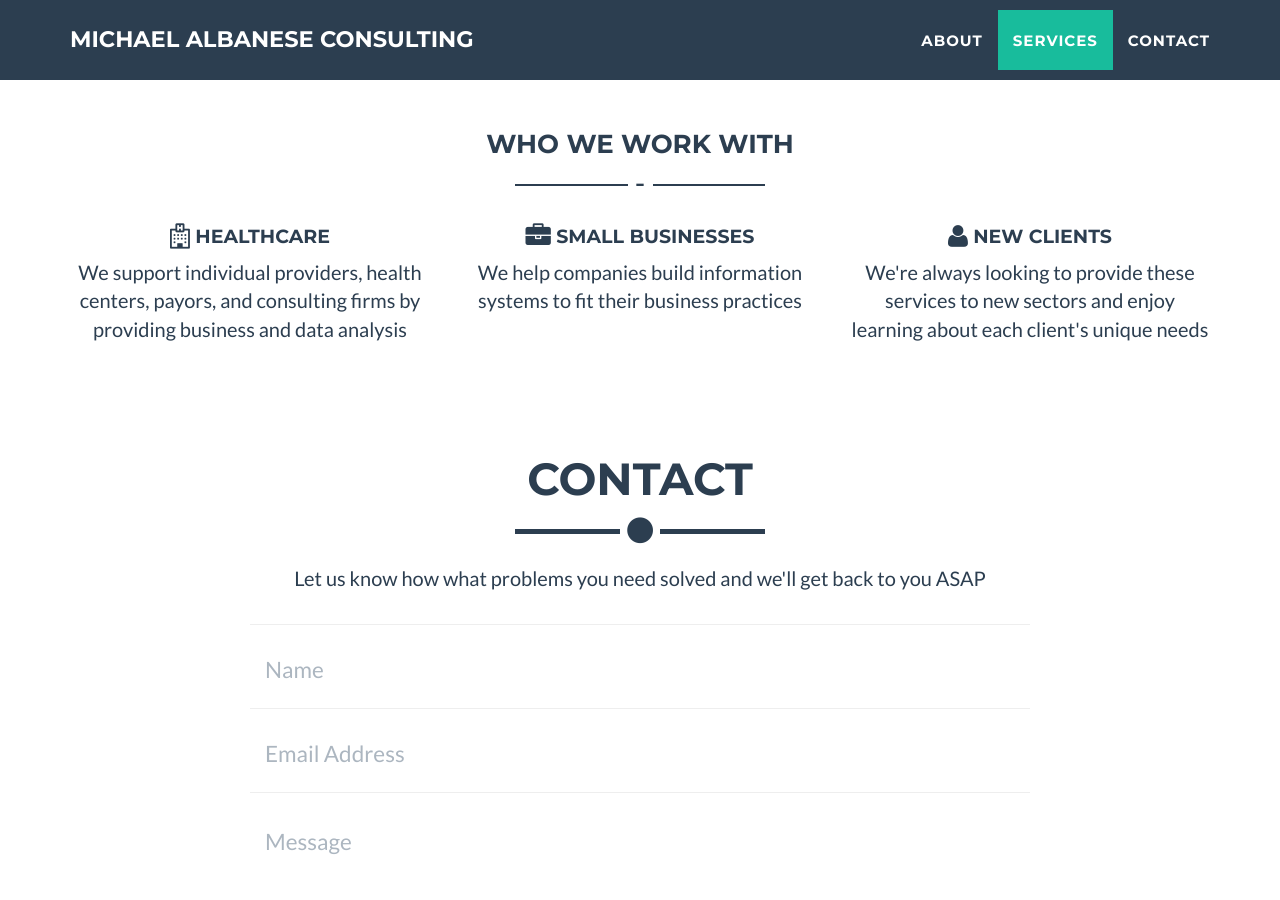
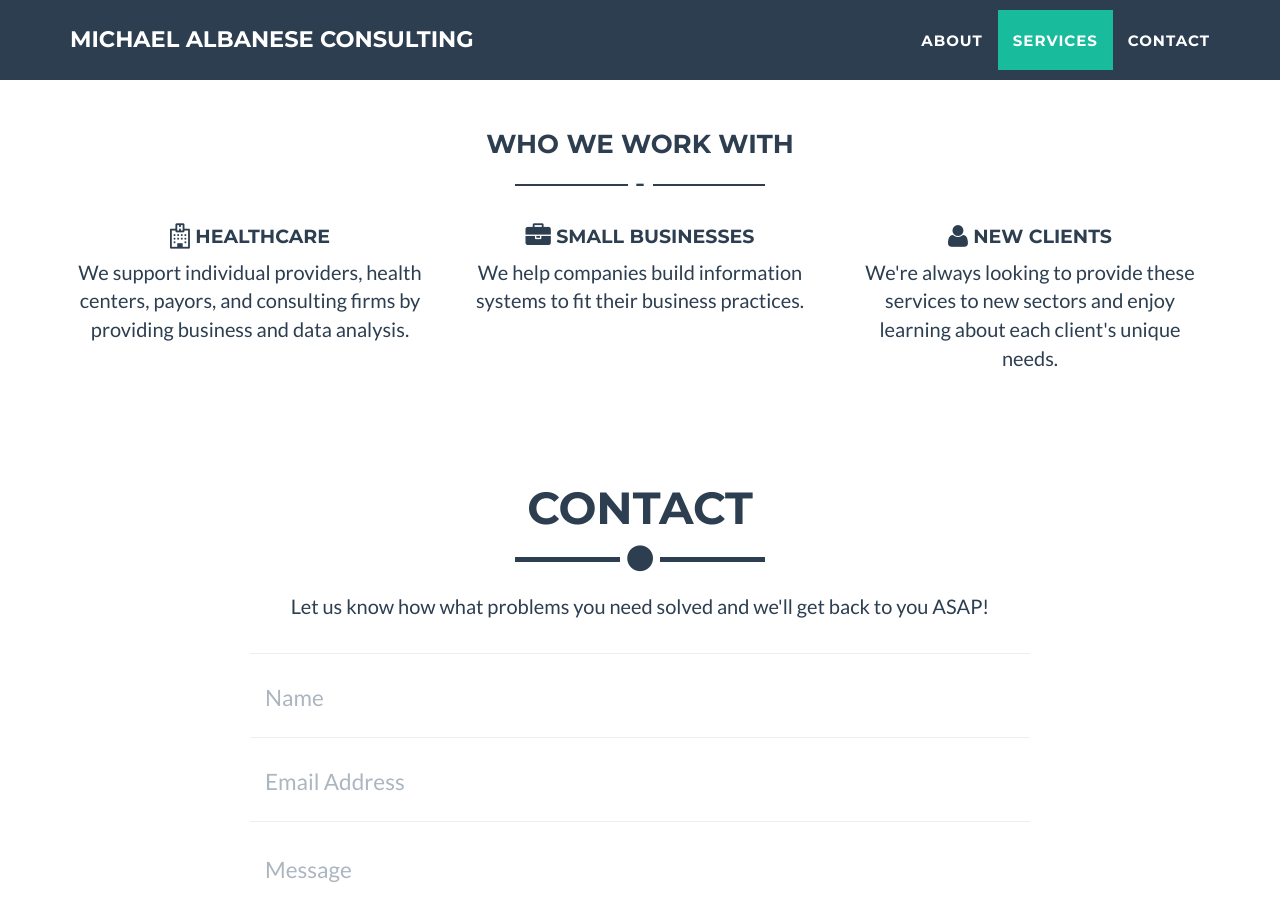
Before and after one commit to mgalbanese12/mgalbanese12.github.io, a Jekyll site: the page built from _posts/2022-02-22-Fractional Financial and Data Services.markdown, in a window 1280 px wide and 900 px high, scrolled down 3553 px. Built offline with Jekyll 4.4.1, drawn with Linux system fonts in a browser that asks for light colours.

Commit message:
added punctuation

```diff
--- a/_data/industries.yml
+++ b/_data/industries.yml
@@ -1,8 +1,8 @@
 - title:  <i class="fa fa-hospital-o fa-lg"></i> Healthcare
-  text: We support individual providers, health centers, payors, and consulting firms by providing business and data analysis
+  text: We support individual providers, health centers, payors, and consulting firms by providing business and data analysis.
 
 - title: <i class="fa fa-briefcase fa-lg"></i> Small Businesses
-  text: We help companies build information systems to fit their business practices
+  text: We help companies build information systems to fit their business practices.
 
 - title: <i class="fa fa-user fa-lg"></i> New Clients
-  text: We're always looking to provide these services to new sectors and enjoy learning about each client's unique needs
+  text: We're always looking to provide these services to new sectors and enjoy learning about each client's unique needs.
--- a/_includes/contact_static.html
+++ b/_includes/contact_static.html
@@ -6,7 +6,7 @@
 				<h2>Contact</h2>
 				<hr class="star-primary">
 				<div class="col-lg-8 col-lg-offset-2 text center">
-				  <p>Let us know how what problems you need solved and we'll get back to you ASAP</p> </br>
+				  <p>Let us know how what problems you need solved and we'll get back to you ASAP!</p> </br>
 				  </div>
 			</div>
 		</div>
```
